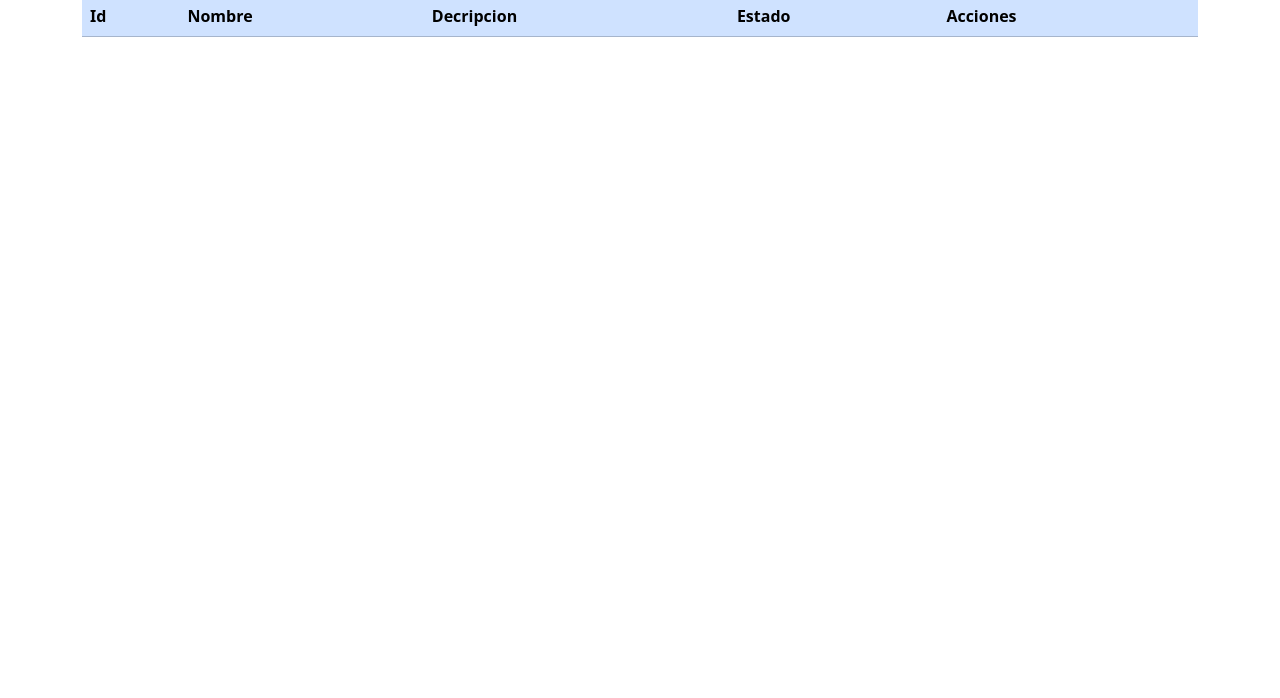
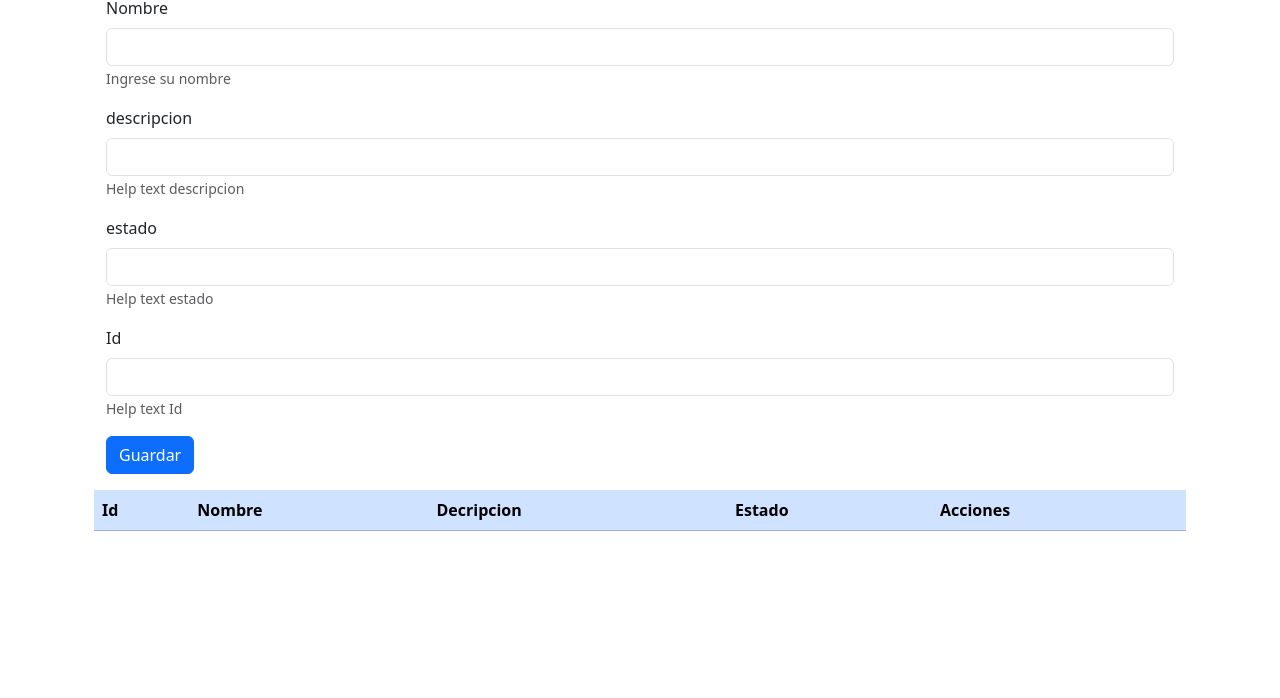
Before and after one commit to marioaje/nosqlc225, a plain HTML site: page Front/curso.html in a window 1280 px wide. Shown: the part 102-800 px from the top of the page. Drawn offline with nearby package versions, Linux system fonts and the light colour scheme; no server answers.

Commit message:
Update curso.html
guardar datos

```diff
--- a/Front/curso.html
+++ b/Front/curso.html
@@ -83,8 +83,76 @@
 
 
                     </header>
-                    <main>
+                    <div class="container">
                         <h1>Curso</h1>
+
+                        <div class="container">
+
+                            <div class="mb-3">
+                                <label for="" class="form-label">Nombre</label>
+                                <input
+                                    type="text"
+                                    class="form-control"
+                                    name="nombre"
+                                    id="nombre"
+                                    aria-describedby="helpId"
+                                    placeholder=""
+                                />
+                                <small id="helpId" class="form-text text-muted">Ingrese su nombre</small>
+                            </div>
+                            <div class="mb-3">
+                                <label for="" class="form-label">descripcion</label>
+                                <input
+                                    type="text"
+                                    class="form-control"
+                                    name="descripcion"
+                                    id="descripcion"
+                                    aria-describedby="helpId"
+                                    placeholder=""
+                                />
+                                <small id="helpId" class="form-text text-muted">Help text descripcion</small>
+                            </div>
+                            <div class="mb-3">
+                                <label for="" class="form-label">estado</label>
+                                <input
+                                    type="text"
+                                    class="form-control"
+                                    name="estado"
+                                    id="estado"
+                                    aria-describedby="helpId"
+                                    placeholder=""
+                                />
+                                <small id="helpId" class="form-text text-muted">Help text estado</small>
+                            </div>
+                            <div class="mb-3">
+                                <label for="" class="form-label">Id</label>
+                                <input
+                                    type="text"
+                                    class="form-control"
+                                    name="id"
+                                    id="id"
+                                    aria-describedby="helpId"
+                                    placeholder=""
+                                />
+                                <small id="helpId" class="form-text text-muted">Help text Id</small>
+                            </div>
+                            <div class="mb-3">
+                                <a
+                                    name="guardardatos"
+                                    id="guardardatos"
+                                    class="btn btn-primary"
+                                    href="#"
+                                    role="button"
+                                    >Guardar</a
+                                >
+
+                            </div>
+
+
+                        </div>
+
+
+
 
                         <div
                             class="table-responsive"
@@ -108,7 +176,7 @@
                             </table>
                         </div>
 
-                    </main>
+                    </div>
                     <footer>
                         <!-- place footer here -->
                     </footer>
@@ -129,12 +197,7 @@ $(document).ready(function () {
 
 
 
-            /*                    "_id": "6866c6df7192a97383e8093a",
-    "id": 123,
-    "nombre": "NoSQL",
-    "descripcion": "Curso de base de datos no relacionales.",
-    "estado": "Activo",
-    "__v": 0*/
+
     function cargarDatos(){
         $.get(API_URL, function(data){
                 console.log(data);
@@ -173,6 +236,45 @@ $(document).ready(function () {
     }
 
 
+
+
+    //guardardatos
+            /*                    "_id": "6866c6df7192a97383e8093a",
+    "id": 123,
+    "nombre": "NoSQL",
+    "descripcion": "Curso de base de datos no relacionales.",
+    "estado": "Activo",
+    "__v": 0*/
+    $("#guardardatos").click(function(e){
+
+        const nuevoDato = {
+            nombre: $("#nombre").val() ,
+            descripcion: $("#descripcion").val()  ,
+            id: $("#id").val() ,
+            estado: $("#estado").val()
+
+        };
+
+        $.ajax({
+            url:API_URL,
+            type: 'POST',
+            contentType: 'application/json',
+            data: JSON.stringify(nuevoDato),
+            success: function(){
+                alert("Se almaceno los datos");
+                //limpiarFormulario();
+                cargarDatos();
+            },
+            error: function (err){
+                alert('error: ' + err);
+            }
+
+        });
+
+    });
+
+
+
 //Fin de funciones y eventos
 
     cargarDatos();
```
